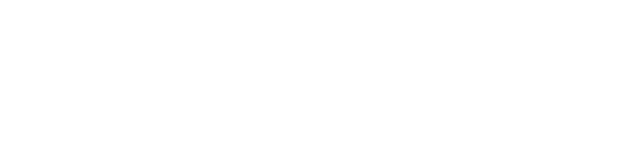
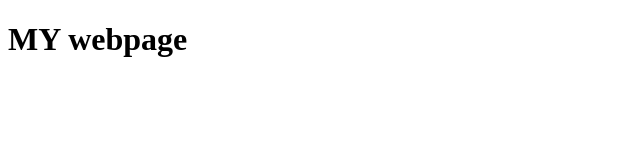
Before and after one commit to farhan-alam2000/Git, a plain HTML site: page index.html in a window 1280 px wide. Shown: the whole page, without its empty margins (0-640 px from the left). Drawn offline with Linux system fonts and the light colour scheme.

Commit message:
Body edited

```diff
--- a/index.html
+++ b/index.html
@@ -6,6 +6,6 @@
     <title>Documnt</title>
 </head>
 <body>
-
+<h1>MY webpage</h1>
 </body>
 </html>
```
